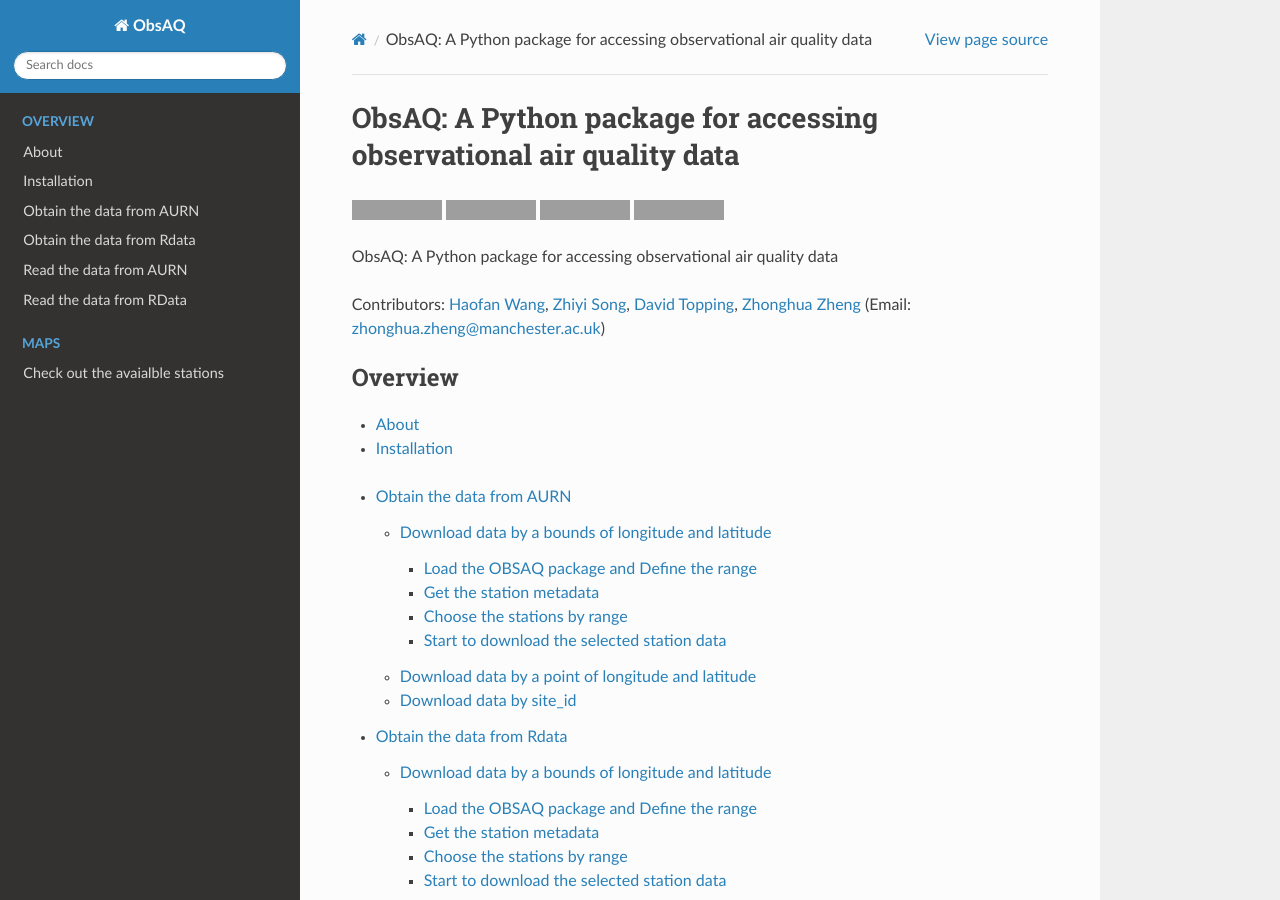
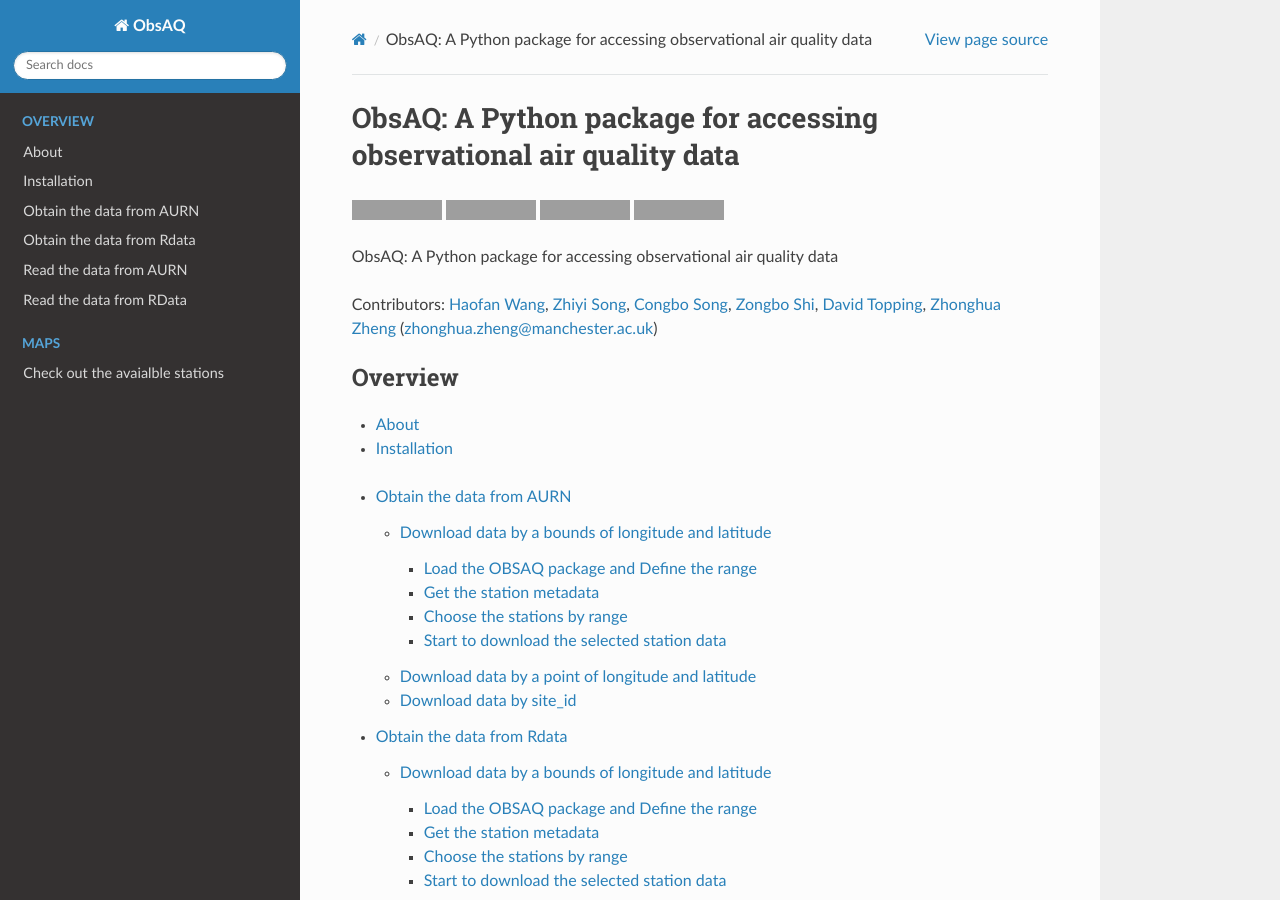
Before and after one commit to envdes/obsaq, a Sphinx documentation site: the page built from docs/index.rst, in a window 1280 px wide and 900 px high. Built offline with Sphinx 7.4.7 and the Read the Docs theme 2.0.0, drawn with Linux system fonts in a browser that asks for light colours; pages that are not in the unit, such as notebooks, are missing from menus; grey boxes are pictures that could not be loaded.

Commit message:
Update index.rst

```diff
--- a/docs/index.rst
+++ b/docs/index.rst
@@ -22,7 +22,7 @@ ObsAQ: A Python package for accessing observational air quality data
 
 ObsAQ: A Python package for accessing observational air quality data
 
-Contributors: `Haofan Wang <https://github.com/Airwhf/>`_, `Zhiyi Song <https://github.com/onebravekid>`_, `David Topping <https://research.manchester.ac.uk/en/persons/david.topping>`_, `Zhonghua Zheng <https://zhonghua-zheng.github.io/>`_ (Email: zhonghua.zheng@manchester.ac.uk)
+Contributors: `Haofan Wang <https://github.com/Airwhf/>`_, `Zhiyi Song <https://github.com/onebravekid>`_, `Congbo Song <https://github.com/songnku>`_, `Zongbo Shi <https://www.birmingham.ac.uk/staff/profiles/gees/shi-zongbo>`_, `David Topping <https://research.manchester.ac.uk/en/persons/david.topping>`_, `Zhonghua Zheng <https://zhonghua-zheng.github.io/>`_ (zhonghua.zheng@manchester.ac.uk)
 
 
 .. toctree::
```
